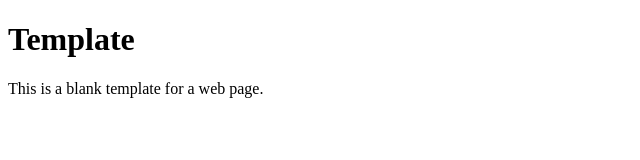
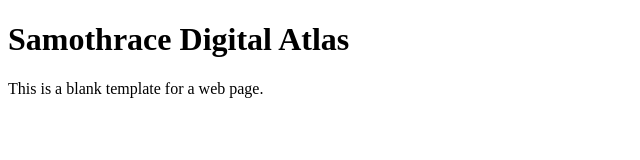
Before and after one commit to waypoints/samothrace, a plain HTML site: page index.html in a window 1280 px wide. Shown: the whole page, without its empty margins (0-640 px from the left). Drawn offline with Linux system fonts and the light colour scheme.

Commit message:
Update index.html

```diff
--- a/index.html
+++ b/index.html
@@ -5,7 +5,7 @@
 </head>
 <body>
 
-  <h1>Template</h1>
+  <h1>Samothrace Digital Atlas</h1>
 
   <p>This is a blank template for a web page.</p>
 
```
